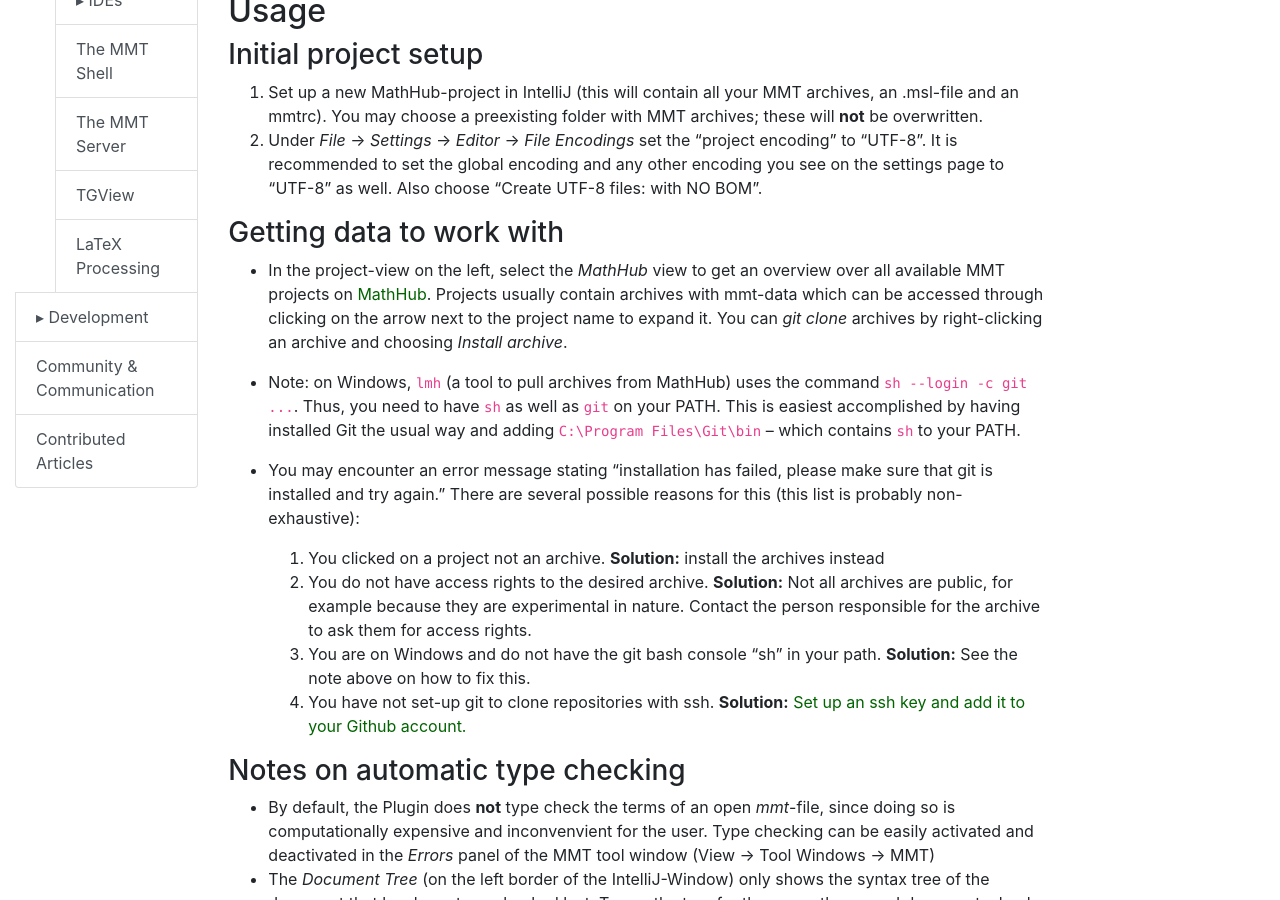
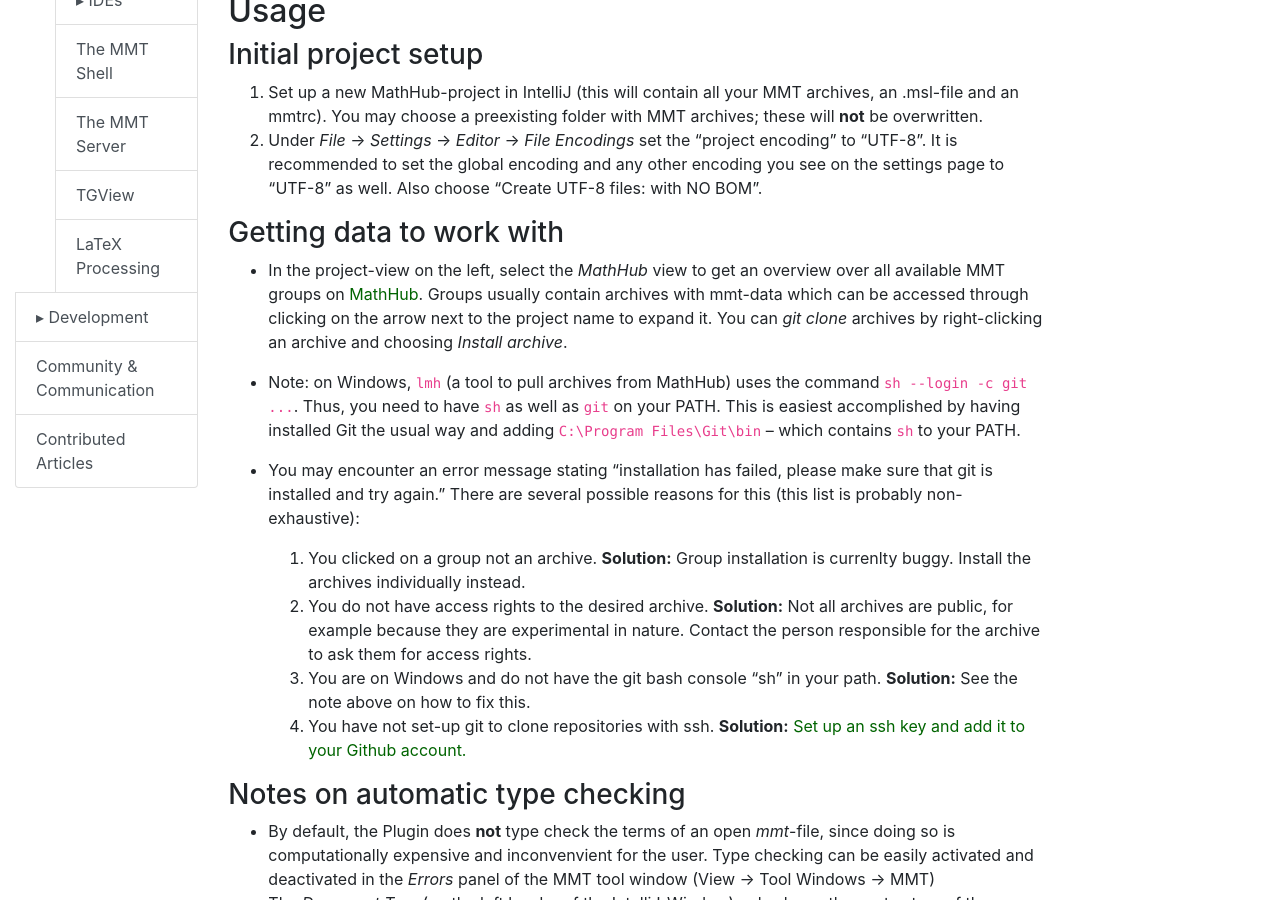
Before and after one commit to UniFormal/uniformal.github.io, a Jekyll site: the page built from doc/applications/intellij.md, in a window 1280 px wide and 900 px high, scrolled down 599 px. Built offline with Jekyll 4.4.1, drawn with Linux system fonts in a browser that asks for light colours.

Commit message:
Correct wording.

```diff
--- a/doc/applications/intellij.md
+++ b/doc/applications/intellij.md
@@ -34,14 +34,14 @@ Since MMT files make heavy use of Unicode math charcters, be sure to have a font
 
 ### Getting data to work with
 
-- In the project-view on the left, select the *MathHub* view to get an overview over all available MMT projects on
-[MathHub](http://gl.mathhub.info). Projects usually contain archives with mmt-data which can be accessed through clicking on the arrow next to the project name to expand it. You can *git clone* archives by right-clicking an archive and choosing *Install archive*.
+- In the project-view on the left, select the *MathHub* view to get an overview over all available MMT groups on
+[MathHub](http://gl.mathhub.info). Groups usually contain archives with mmt-data which can be accessed through clicking on the arrow next to the project name to expand it. You can *git clone* archives by right-clicking an archive and choosing *Install archive*.
 
 - Note: on Windows, `lmh` (a tool to pull archives from MathHub) uses  the command `sh --login -c git ...`. Thus, you need to have `sh` as well as `git` on your PATH. This is easiest accomplished by having installed Git the usual way and adding `C:\Program Files\Git\bin` -- which contains `sh` to your PATH.
 
 - You may encounter an error message stating "installation has failed, please make sure that git is installed and try again." There are several possible reasons for this (this list is probably non-exhaustive):
 
-  1. You clicked on a project not an archive. **Solution:** install the archives instead
+  1. You clicked on a group not an archive. **Solution:** Group installation is currenlty buggy. Install the archives individually instead.
   2. You do not have access rights to the desired archive. **Solution:** Not all archives are public, for example because they are experimental in nature. Contact the person responsible for the archive to ask them for access rights.
   3. You are on Windows and do not have the git bash console "sh" in your path. **Solution:** See the note above on how to fix this.
   4. You have not set-up git to clone repositories with ssh. **Solution:** [Set up an ssh key and add it to your Github account.](https://help.github.com/en/enterprise/2.16/user/authenticating-to-github/generating-a-new-ssh-key-and-adding-it-to-the-ssh-agent)
```
